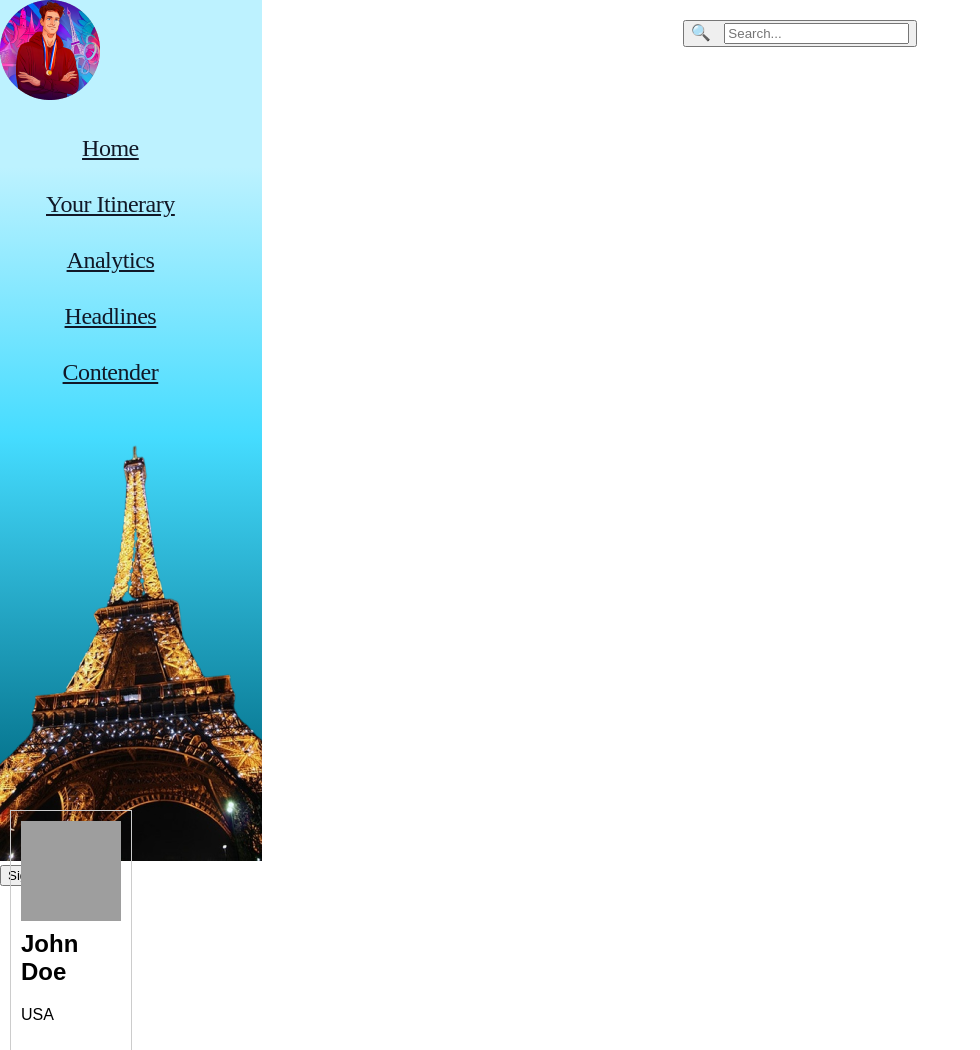
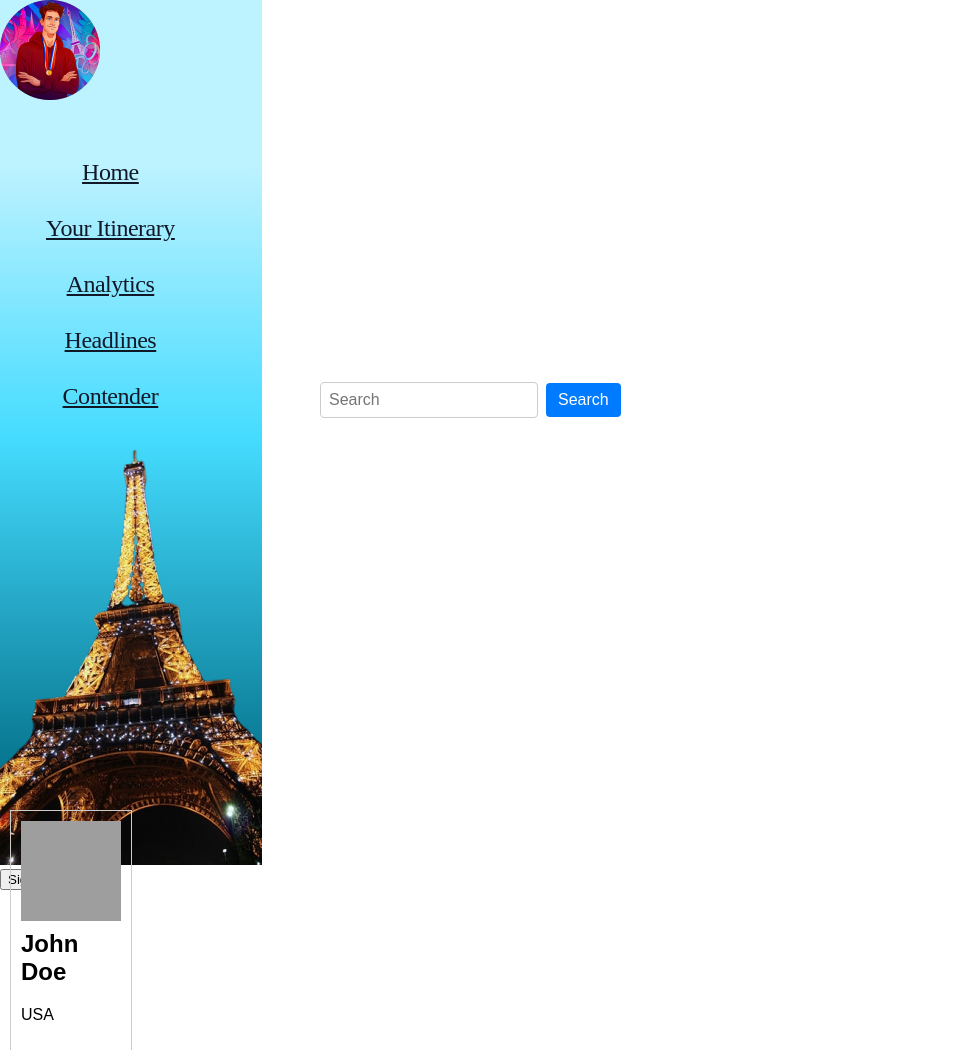
Before and after one commit to Adityasah2004/Olympulse_Website, a PHP site: page /Contender.html in a window 1280 px wide. Shown: the top 1050 px of the page, without its empty margins (0-980 px from the left). Run offline with PHP 8.4, Linux system fonts and the light colour scheme; grey boxes are pictures that could not be loaded.

Commit message:
[MODIFIED]search bar

```diff
--- a/Contender.html
+++ b/Contender.html
@@ -25,11 +25,10 @@
     <button id="Sign_Out_Button">Sign out</button>
   </div>
   <div class="search-bar">
-    <button type="submit" id="search-button">
-      <span class="search-icon">&#128269;</span>
-      <input type="text" placeholder="Search...">
-      </button>
+    <input type="text" id="search-input" placeholder="Search">
+    <button type="submit" onclick="performSearch()">Search</button>
   </div>
+
   <div class="content">
   <div id="profiles-container"></div>
   <script src="contender.js"></script>
--- a/contender.css
+++ b/contender.css
@@ -32,7 +32,9 @@ body {
   align-items: flex-start;
   gap: 15px;
   flex-shrink: 0;
-  padding: 20px;
+  padding-left: 20px;
+  padding-left: 20px;
+  padding-top: 44px;
 }
 
 .sidebar ul {
@@ -94,10 +96,41 @@ body {
   margin-right: 10px;
 }
 .search-bar {
-  text-align: center;
-  margin: 20px auto 0;
+    display: flex;
+    align-items: center;
+  }
 
-}
+  .search-bar input {
+    padding: 8px;
+    border: 1px solid #ccc;
+    border-radius: 4px;
+    font-size: 16px;
+    width: 200px;
+  }
+
+  .search-bar button {
+    padding: 8px 12px;
+    margin-left: 8px;
+    background-color: #007bff;
+    color: #fff;
+    border: none;
+    border-radius: 4px;
+    font-size: 16px;
+    cursor: pointer;
+  }
+
+  /* Optional styling for hover and focus states */
+
+  .search-bar input:hover,
+  .search-bar input:focus {
+    border-color: #007bff;
+    outline: none;
+  }
+
+  .search-bar button:hover {
+    background-color: #0056b3;
+  }
+
 .content{
   display:grid;
   grid-template-columns: 1fr 1fr 1fr 1fr 1fr 1fr 1fr;
```
Also changed, not shown: contender.js (+6 -6 lines).
